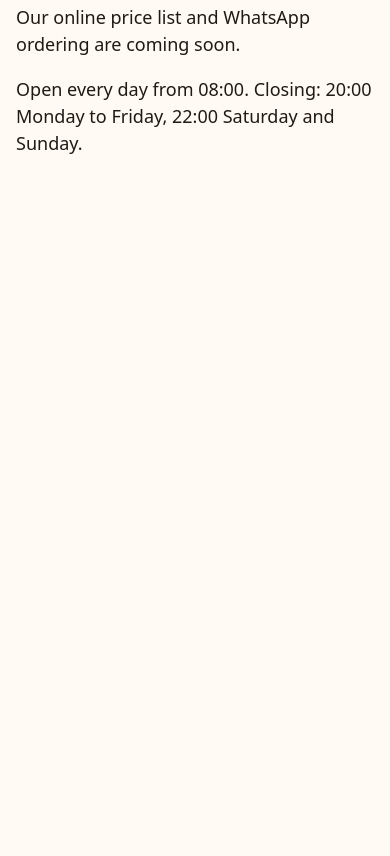
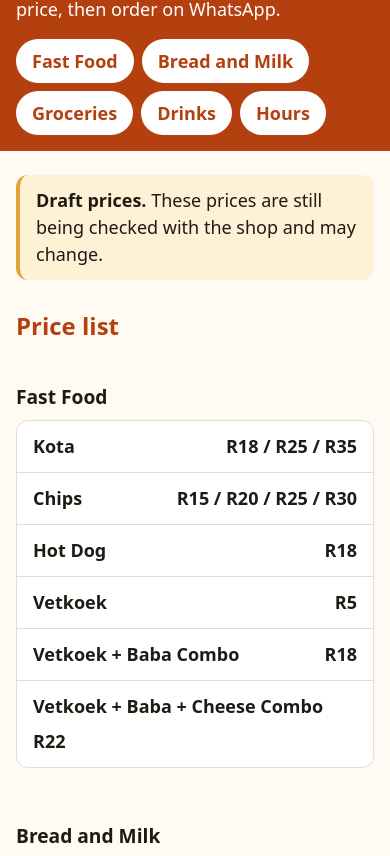
Before and after one commit to TUMO-MOGAME/siyazana-tuckshop, a website: page index.html in a window 390 px wide. Shown: the part 105-961 px from the top of the page. Before the commit the page ends 844 px from the top, so only its background shows below. Drawn offline with Linux system fonts and the light colour scheme.

Commit message:
Add site skeleton: price list from products.json, hours, mobile layout

```diff
--- /dev/null
+++ b/css/styles.css
@@ -0,0 +1,170 @@
+/* Design tokens: change colours, sizes and spacing here, not further down.
+   These are placeholders until Anelisa's design is approved by the owner. */
+:root {
+  --color-bg: #fffaf3;
+  --color-surface: #ffffff;
+  --color-text: #1f1a14;
+  --color-muted: #5c5247;
+  --color-brand: #b4400f;       /* headings, links, focus ring */
+  --color-brand-text: #ffffff;
+  --color-whatsapp: #0b7a3b;    /* order button; white text passes AA */
+  --color-border: #e6dccf;
+  --color-notice-bg: #fff1d6;
+  --color-notice-border: #e0a43a;
+
+  --font-body: system-ui, -apple-system, "Segoe UI", Roboto, Arial, sans-serif;
+  --text-base: 1.125rem;
+  --text-small: 1rem;
+  --text-h1: 2rem;
+  --text-h2: 1.5rem;
+  --text-h3: 1.2rem;
+
+  --space-1: 0.25rem;
+  --space-2: 0.5rem;
+  --space-3: 0.75rem;
+  --space-4: 1rem;
+  --space-6: 1.5rem;
+  --space-8: 2rem;
+
+  --radius: 0.75rem;
+  --tap: 2.75rem;               /* minimum tap target (44px) */
+  --max-width: 40rem;
+}
+
+*, *::before, *::after { box-sizing: border-box; }
+
+html { -webkit-text-size-adjust: 100%; }
+
+body {
+  margin: 0;
+  font-family: var(--font-body);
+  font-size: var(--text-base);
+  line-height: 1.5;
+  background: var(--color-bg);
+  color: var(--color-text);
+  overflow-wrap: anywhere;
+}
+
+.wrap {
+  max-width: var(--max-width);
+  margin: 0 auto;
+  padding: 0 var(--space-4);
+}
+
+h1, h2, h3 { line-height: 1.2; margin: 0 0 var(--space-3); }
+h2 { font-size: var(--text-h2); color: var(--color-brand); }
+h3 { font-size: var(--text-h3); }
+
+a { color: var(--color-brand); }
+
+:focus-visible {
+  outline: 3px solid var(--color-brand);
+  outline-offset: 2px;
+}
+
+.skip-link {
+  position: absolute;
+  left: var(--space-4);
+  top: -4rem;
+  background: var(--color-brand);
+  color: var(--color-brand-text);
+  padding: var(--space-2) var(--space-4);
+  border-radius: var(--radius);
+  z-index: 10;
+}
+.skip-link:focus { top: var(--space-2); }
+
+/* Header */
+.site-header {
+  background: var(--color-brand);
+  color: var(--color-brand-text);
+  padding: var(--space-6) 0 var(--space-4);
+}
+.shop-name { font-size: var(--text-h1); }
+.tagline { margin: 0 0 var(--space-4); }
+
+.category-nav {
+  display: flex;
+  flex-wrap: wrap;
+  gap: var(--space-2);
+}
+.category-nav a {
+  display: inline-flex;
+  align-items: center;
+  min-height: var(--tap);
+  padding: 0 var(--space-4);
+  border-radius: 999px;
+  background: var(--color-surface);
+  color: var(--color-brand);
+  font-weight: 600;
+  text-decoration: none;
+}
+
+/* Sections */
+main section { padding: var(--space-8) 0 0; }
+main { padding-bottom: var(--space-8); }
+
+.notice {
+  margin: var(--space-6) 0 0;
+  padding: var(--space-3) var(--space-4);
+  background: var(--color-notice-bg);
+  border-left: 4px solid var(--color-notice-border);
+  border-radius: var(--radius);
+}
+
+.loading, .error { color: var(--color-muted); }
+
+/* Price list */
+.category { margin-bottom: var(--space-6); scroll-margin-top: var(--space-4); }
+
+.products {
+  list-style: none;
+  margin: 0;
+  padding: 0;
+  background: var(--color-surface);
+  border: 1px solid var(--color-border);
+  border-radius: var(--radius);
+}
+
+.product {
+  display: flex;
+  flex-wrap: wrap;
+  align-items: center;
+  justify-content: space-between;
+  gap: var(--space-2) var(--space-4);
+  padding: var(--space-3) var(--space-4);
+  border-top: 1px solid var(--color-border);
+}
+.product:first-child { border-top: 0; }
+
+.product-name { font-weight: 600; }
+.product-price { font-weight: 700; white-space: nowrap; }
+
+/* Opening hours */
+.hours { margin: 0; }
+.hours div {
+  display: flex;
+  flex-wrap: wrap;
+  justify-content: space-between;
+  gap: var(--space-2);
+  padding: var(--space-3) 0;
+  border-bottom: 1px solid var(--color-border);
+}
+.hours dt { font-weight: 600; }
+.hours dd { margin: 0; }
+
+.steps { padding-left: var(--space-6); margin: 0; }
+.steps li { margin-bottom: var(--space-2); }
+
+/* Footer */
+.site-footer {
+  border-top: 1px solid var(--color-border);
+  padding: var(--space-6) 0;
+  font-size: var(--text-small);
+  color: var(--color-muted);
+}
+.site-footer p { margin: 0 0 var(--space-2); }
+
+@media (prefers-reduced-motion: no-preference) {
+  html { scroll-behavior: smooth; }
+}
--- a/data/products.json
+++ b/data/products.json
@@ -3,6 +3,7 @@
   "shop": {
     "name": "Siyazana Tuckshop",
     "whatsapp": "TO CONFIRM",
+    "pricesConfirmed": false,
     "hours": [
       {
         "days": "Monday to Friday",
--- a/index.html
+++ b/index.html
@@ -3,20 +3,70 @@
 <head>
   <meta charset="utf-8">
   <meta name="viewport" content="width=device-width, initial-scale=1">
-  <title>Siyazana Tuckshop</title>
-  <meta name="description" content="Siyazana Tuckshop price list and WhatsApp ordering. Coming soon.">
-  <style>
-    body { margin: 0; font-family: system-ui, sans-serif; background: #fffaf3; color: #1f1a14; }
-    main { max-width: 36rem; margin: 0 auto; padding: 3rem 1rem; }
-    h1 { font-size: 2rem; margin: 0 0 .5rem; }
-    p { font-size: 1.125rem; line-height: 1.5; }
-  </style>
+  <meta http-equiv="Content-Security-Policy" content="default-src 'self'; script-src 'self'; style-src 'self'; img-src 'self' data:; connect-src 'self'; base-uri 'self'; form-action 'none'; object-src 'none'">
+  <!-- Draft site: keep it out of search results until the owner approves it and prices are confirmed. -->
+  <meta name="robots" content="noindex">
+  <title>Siyazana Tuckshop: prices and WhatsApp orders</title>
+  <meta name="description" content="See Siyazana Tuckshop's prices and opening hours, then send your order on WhatsApp.">
+  <meta name="theme-color" content="#b4400f">
+  <link rel="icon" href="assets/images/icon.svg" type="image/svg+xml">
+  <link rel="stylesheet" href="css/styles.css">
+  <script type="module" src="js/app.js"></script>
 </head>
 <body>
-  <main>
-    <h1>Siyazana Tuckshop</h1>
-    <p>Our online price list and WhatsApp ordering are coming soon.</p>
-    <p>Open every day from 08:00. Closing: 20:00 Monday to Friday, 22:00 Saturday and Sunday.</p>
+  <a class="skip-link" href="#prices">Skip to the price list</a>
+
+  <header class="site-header">
+    <div class="wrap">
+      <h1 class="shop-name">Siyazana Tuckshop</h1>
+      <p class="tagline">Groceries, drinks and fast food. Check the price, then order on WhatsApp.</p>
+      <nav class="category-nav" aria-label="Price list categories" data-category-nav>
+        <a href="#prices">Price list</a>
+      </nav>
+    </div>
+  </header>
+
+  <main id="main">
+    <div class="wrap">
+      <p class="notice" data-draft-notice hidden>
+        <strong>Draft prices.</strong> These prices are still being checked with the shop and may change.
+      </p>
+
+      <section id="prices" aria-labelledby="prices-heading">
+        <h2 id="prices-heading">Price list</h2>
+        <div data-price-list>
+          <p class="loading">Loading prices…</p>
+        </div>
+        <noscript>
+          <p class="notice">The price list needs JavaScript switched on. You can also ask for prices at the shop.</p>
+        </noscript>
+      </section>
+
+      <section id="hours" aria-labelledby="hours-heading">
+        <h2 id="hours-heading">Opening hours</h2>
+        <!-- Shown until the price file loads, then replaced with the hours from data/products.json. -->
+        <dl class="hours" data-hours>
+          <div><dt>Monday to Friday</dt><dd>08:00 to 20:00</dd></div>
+          <div><dt>Saturday and Sunday</dt><dd>08:00 to 22:00</dd></div>
+        </dl>
+      </section>
+
+      <section id="how-to-order" aria-labelledby="order-heading">
+        <h2 id="order-heading">How to order</h2>
+        <ol class="steps">
+          <li>Choose your items and how many you want.</li>
+          <li>Tap <b>Send order on WhatsApp</b>. Your order message is written for you.</li>
+          <li>Send it. The shop replies to confirm stock and when to collect.</li>
+        </ol>
+      </section>
+    </div>
   </main>
+
+  <footer class="site-footer">
+    <div class="wrap">
+      <p>Siyazana Tuckshop · Prices may change. The shop confirms every order on WhatsApp.</p>
+      <p class="credit">Website made by Umuzi learners for the Block 3 Social Gig, 2026.</p>
+    </div>
+  </footer>
 </body>
 </html>
--- /dev/null
+++ b/js/app.js
@@ -0,0 +1,76 @@
+// Loads data/products.json and fills in the price list, category links and opening hours.
+// To change a price, edit data/products.json, never this file.
+
+import { formatRand } from "./format.js";
+
+const DATA_URL = "data/products.json";
+
+function el(tag, attrs = {}, text) {
+  const node = document.createElement(tag);
+  for (const [key, value] of Object.entries(attrs)) node.setAttribute(key, value);
+  if (text !== undefined) node.textContent = text;
+  return node;
+}
+
+function renderProduct(product) {
+  const item = el("li", { class: "product" });
+  item.append(el("span", { class: "product-name" }, product.name));
+
+  const price = product.options
+    ? product.options.map((o) => formatRand(o.price)).join(" / ")
+    : formatRand(product.price);
+  item.append(el("span", { class: "product-price" }, price));
+  return item;
+}
+
+function renderPriceList(categories, container) {
+  container.replaceChildren();
+  for (const category of categories) {
+    const section = el("section", { class: "category", id: category.id, "aria-labelledby": `${category.id}-heading` });
+    section.append(el("h3", { id: `${category.id}-heading` }, category.name));
+    const list = el("ul", { class: "products" });
+    for (const product of category.products) list.append(renderProduct(product));
+    section.append(list);
+    container.append(section);
+  }
+}
+
+function renderCategoryNav(categories, nav) {
+  nav.replaceChildren();
+  for (const category of categories) {
+    nav.append(el("a", { href: `#${category.id}` }, category.name));
+  }
+  nav.append(el("a", { href: "#hours" }, "Hours"));
+}
+
+function renderHours(hours, list) {
+  list.replaceChildren();
+  for (const row of hours) {
+    const div = el("div");
+    div.append(el("dt", {}, row.days), el("dd", {}, `${row.open} to ${row.close}`));
+    list.append(div);
+  }
+}
+
+async function start() {
+  const priceList = document.querySelector("[data-price-list]");
+  try {
+    const response = await fetch(DATA_URL, { cache: "no-cache" });
+    if (!response.ok) throw new Error(`HTTP ${response.status}`);
+    const data = await response.json();
+
+    renderPriceList(data.categories, priceList);
+    renderCategoryNav(data.categories, document.querySelector("[data-category-nav]"));
+    renderHours(data.shop.hours, document.querySelector("[data-hours]"));
+    document.querySelector("[data-draft-notice]").hidden = data.shop.pricesConfirmed === true;
+
+    document.dispatchEvent(new CustomEvent("shop:loaded", { detail: data }));
+  } catch (error) {
+    priceList.replaceChildren(
+      el("p", { class: "error" }, "The price list could not load. Check your connection and refresh, or ask for prices at the shop.")
+    );
+    console.error("Could not load prices", error);
+  }
+}
+
+start();
--- /dev/null
+++ b/js/format.js
@@ -0,0 +1,7 @@
+// Money formatting shared by the price list and the order.
+
+/** 18 -> "R18", 7.5 -> "R7.50" */
+export function formatRand(amount) {
+  const value = Number(amount);
+  return Number.isInteger(value) ? `R${value}` : `R${value.toFixed(2)}`;
+}
```
Also changed, not shown: docs/HOW-TO-PULL-REQUEST.md (added, +45 -0 lines), package.json (added, +9 -0 lines), tests/format.test.js (added, +29 -0 lines), assets/images/icon.svg (added).
